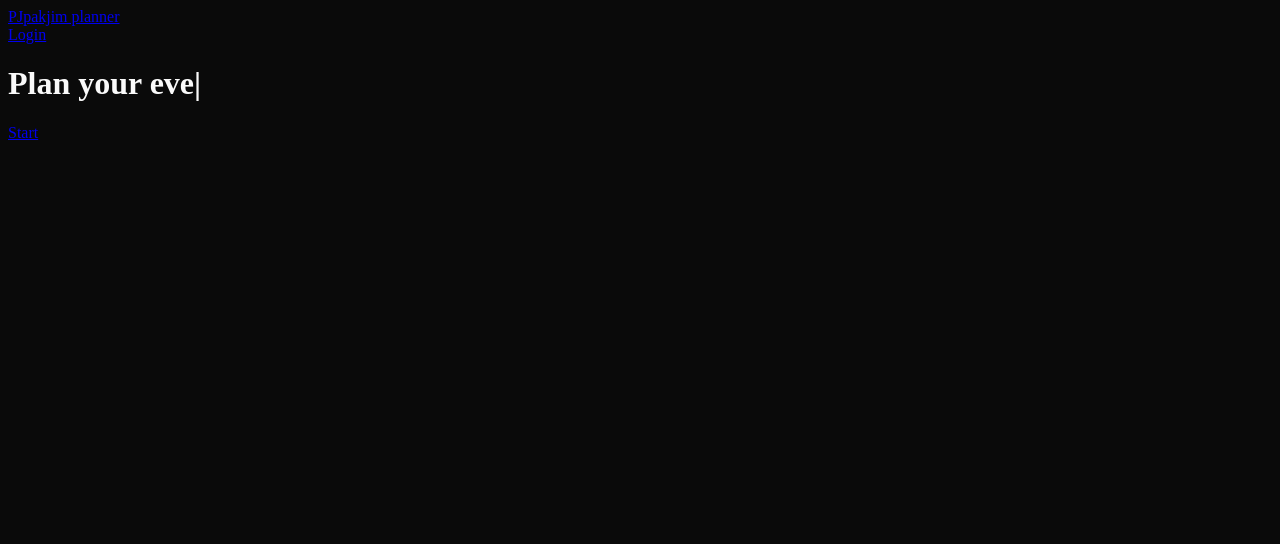
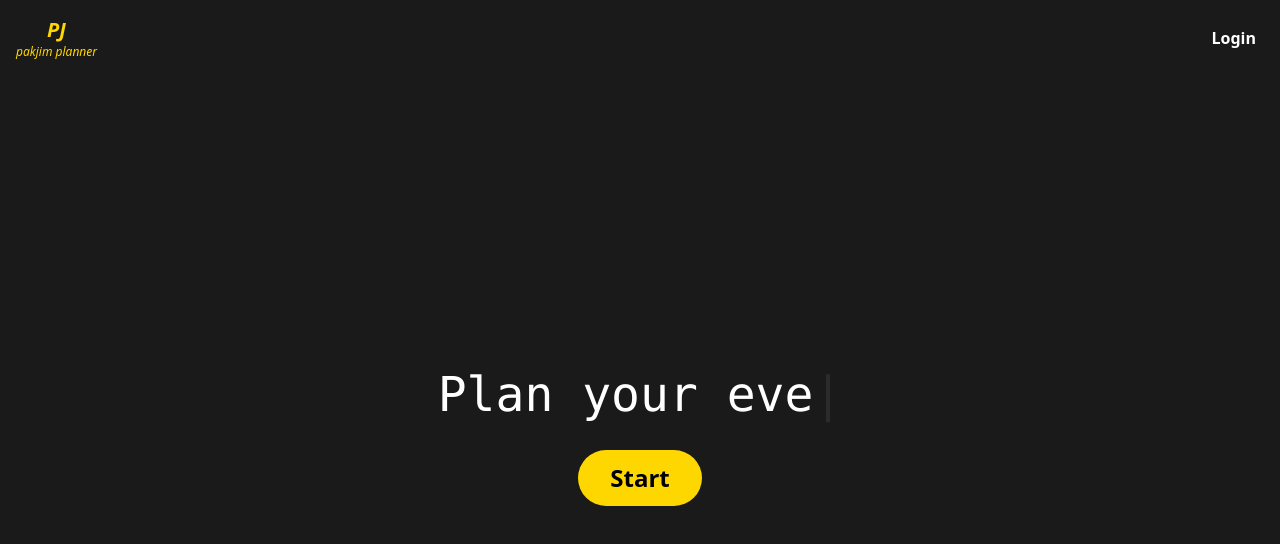
Before and after one commit to NipponPa/cpe334se-finalproject, a Next.js app: page /welcome in a window 1280 px wide. Shown: the top 544 px of the page. Built offline with nearby package versions, Linux system fonts and the light colour scheme; no server answers.

Commit message:
change from tailwind cdn to dependency

```diff
--- a/src/app/globals.css
+++ b/src/app/globals.css
@@ -1,4 +1,8 @@
-/* Tailwind Play CDN - Custom styles */
+@tailwind base;
+@tailwind components;
+@tailwind utilities;
+
+/* Custom styles */
 
 body {
   -webkit-font-smoothing: antialiased;
--- /dev/null
+++ b/tailwind.config.ts
@@ -0,0 +1,58 @@
+import type { Config } from "tailwindcss";
+
+const config: Config = {
+  content: [
+    "./src/pages/**/*.{js,ts,jsx,tsx,mdx}",
+    "./src/components/**/*.{js,ts,jsx,tsx,mdx}",
+    "./src/app/**/*.{js,ts,jsx,tsx,mdx}",
+  ],
+  theme: {
+    extend: {
+      colors: {
+        background: "var(--background)",
+        foreground: "var(--foreground)",
+        card: "var(--card)",
+        "card-foreground": "var(--card-foreground)",
+        popover: "var(--popover)",
+        "popover-foreground": "var(--popover-foreground)",
+        primary: "var(--primary)",
+        "primary-foreground": "var(--primary-foreground)",
+        secondary: "var(--secondary)",
+        "secondary-foreground": "var(--secondary-foreground)",
+        muted: "var(--muted)",
+        "muted-foreground": "var(--muted-foreground)",
+        accent: "var(--accent)",
+        "accent-foreground": "var(--accent-foreground)",
+        destructive: "var(--destructive)",
+        "destructive-foreground": "var(--destructive-foreground)",
+        border: "var(--border)",
+        input: "var(--input)",
+        ring: "var(--ring)",
+        chart: {
+          "1": "var(--chart-1)",
+          "2": "var(--chart-2)",
+          "3": "var(--chart-3)",
+          "4": "var(--chart-4)",
+          "5": "var(--chart-5)",
+        },
+        sidebar: {
+          "DEFAULT": "var(--sidebar)",
+          foreground: "var(--sidebar-foreground)",
+          primary: "var(--sidebar-primary)",
+          "primary-foreground": "var(--sidebar-primary-foreground)",
+          accent: "var(--sidebar-accent)",
+          "accent-foreground": "var(--sidebar-accent-foreground)",
+          border: "var(--sidebar-border)",
+          ring: "var(--sidebar-ring)",
+        },
+      },
+      borderRadius: {
+        lg: "var(--radius)",
+        md: "calc(var(--radius) - 2px)",
+        sm: "calc(var(--radius) - 4px)",
+      },
+    },
+  },
+  plugins: [],
+};
+export default config;
```
Also changed, not shown: package.json (+6 -4 lines), 1 other file (tests, documents, lock files or other folders).
